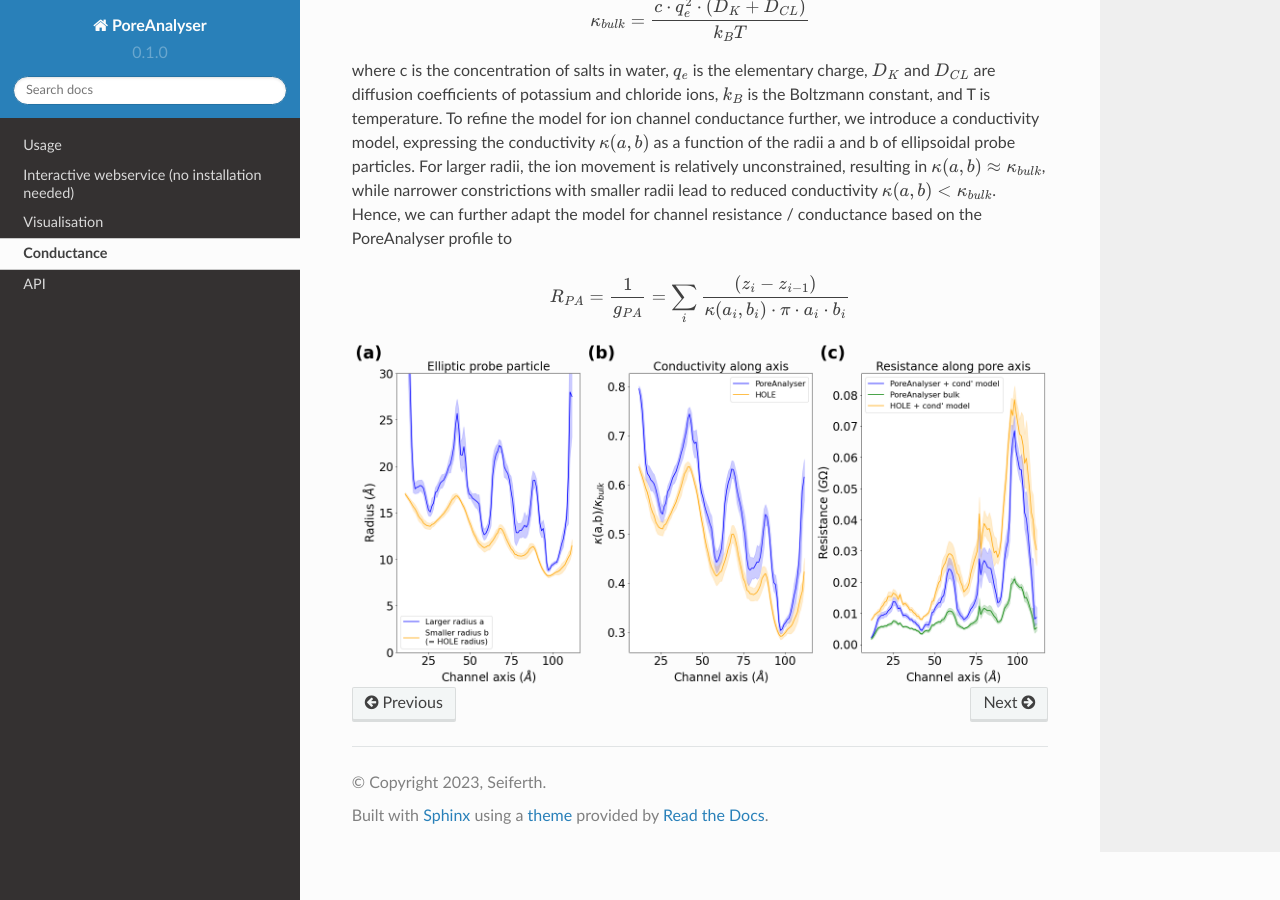
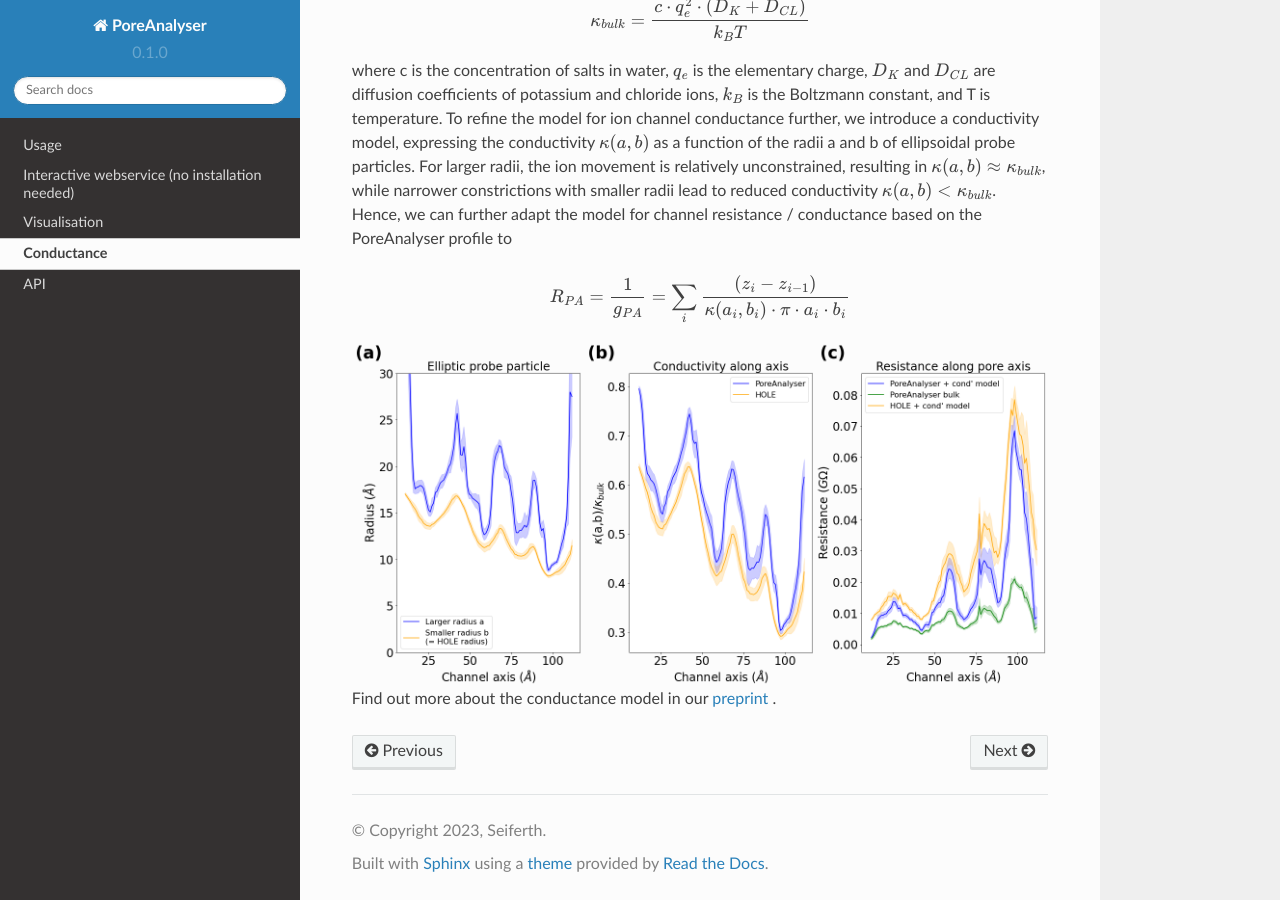
Before and after one commit to DSeiferth/PoreAnalyser, a Sphinx documentation site: the page built from docs/source/conductance.rst, in a window 1280 px wide and 900 px high, scrolled down 601 px. Built offline with Sphinx 7.4.7 and the Read the Docs theme 2.0.0, drawn with Linux system fonts in a browser that asks for light colours.

Commit message:
Update conductance.rst

```diff
--- a/docs/source/conductance.rst
+++ b/docs/source/conductance.rst
@@ -38,3 +38,6 @@ Hence, we can further adapt the model for channel resistance / conductance based
 .. figure:: ../_static/Fig10_Innexin_6kfg_example_row.png
    :align: center
    :alt: Fig10_Innexin_6kfg_example_row.png
+
+
+Find out more about the conductance model in our `preprint <https://doi.org/10.1101/2024.04.18.589791>`_ .
```
